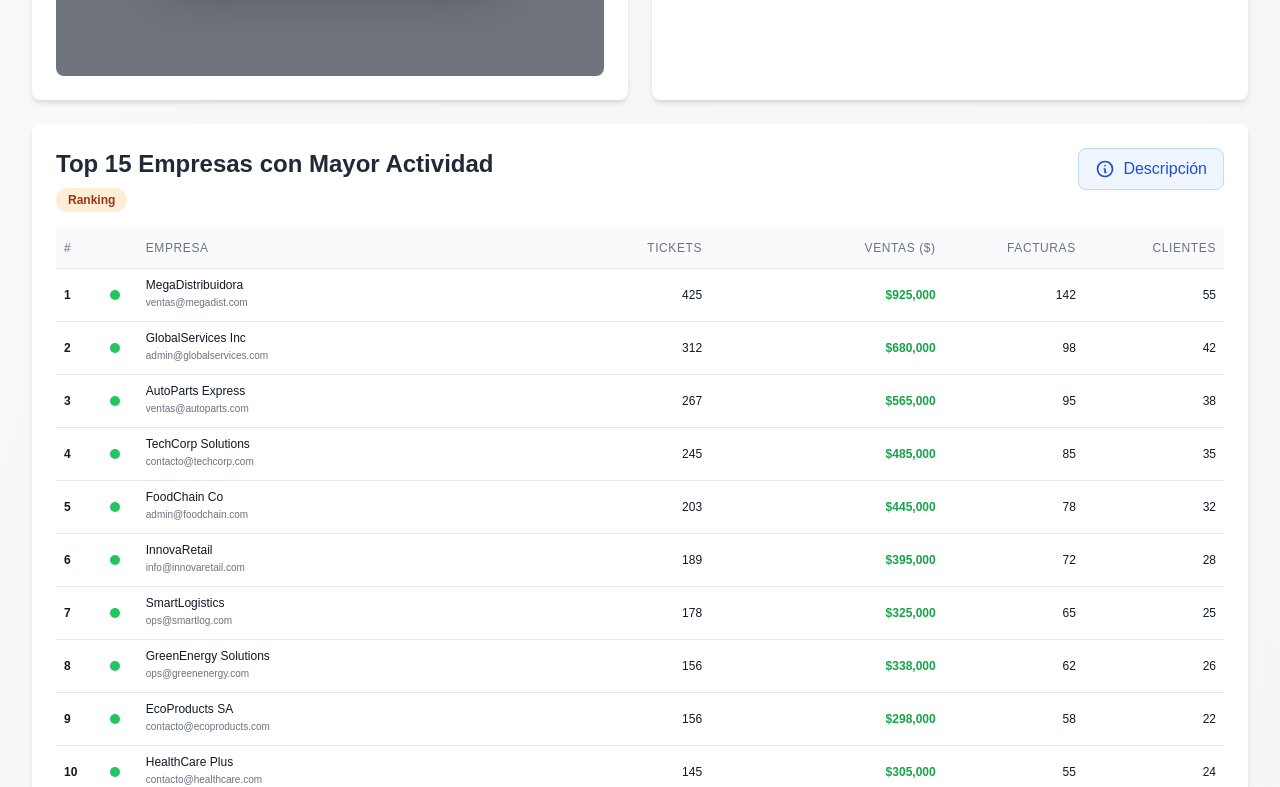
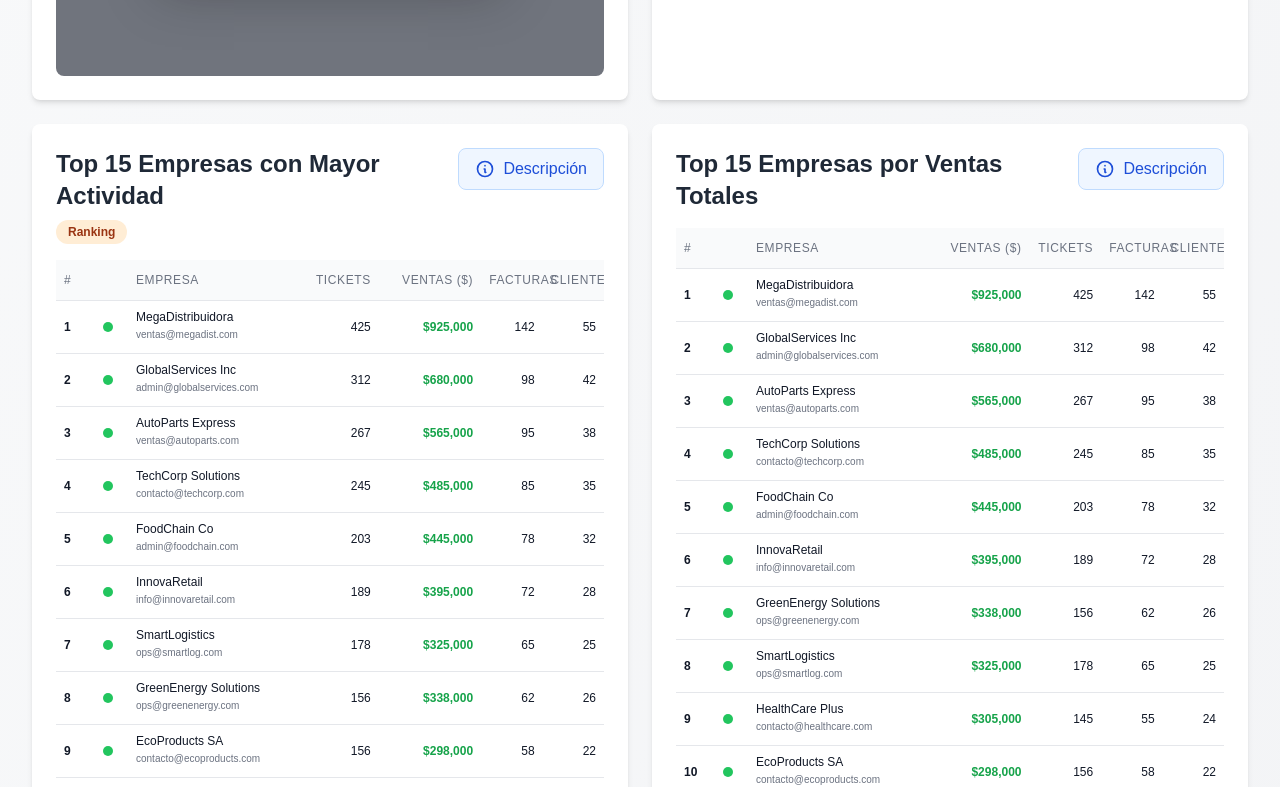
Before and after one commit to luisro-kr/PM_Kladi_Dashboard, a Next.js app: page / in a window 1280 px wide. Shown: the part 1680-2467 px from the top of the page. Built offline with nearby package versions, Linux system fonts and the light colour scheme; no server answers.

Commit message:
Fix: Colocar ambas tablas Top 15 en grid horizontal simétrico

```diff
--- a/app/components/DashboardReal.tsx
+++ b/app/components/DashboardReal.tsx
@@ -1146,6 +1146,9 @@ export default function DashboardReal() {
             </ChartCard>
           </div>
 
+          {/* Grid de 2 columnas para las tablas Top 15 */}
+          <div className="grid grid-cols-1 lg:grid-cols-2 gap-4 md:gap-6">
+
           {/* Top 15 Empresas por Actividad */}
           {data && (() => {
             const rows = data.slice(1);
@@ -1331,8 +1334,6 @@ export default function DashboardReal() {
             );
           })()}
 
-          {/* Grid de 2 columnas para las tablas Top 15 */}
-          <div className="grid grid-cols-1 lg:grid-cols-2 gap-4 md:gap-6">
           {/* Top 15 Empresas por Ventas Totales */}
           {(() => {
             if (!data) return null;
```
